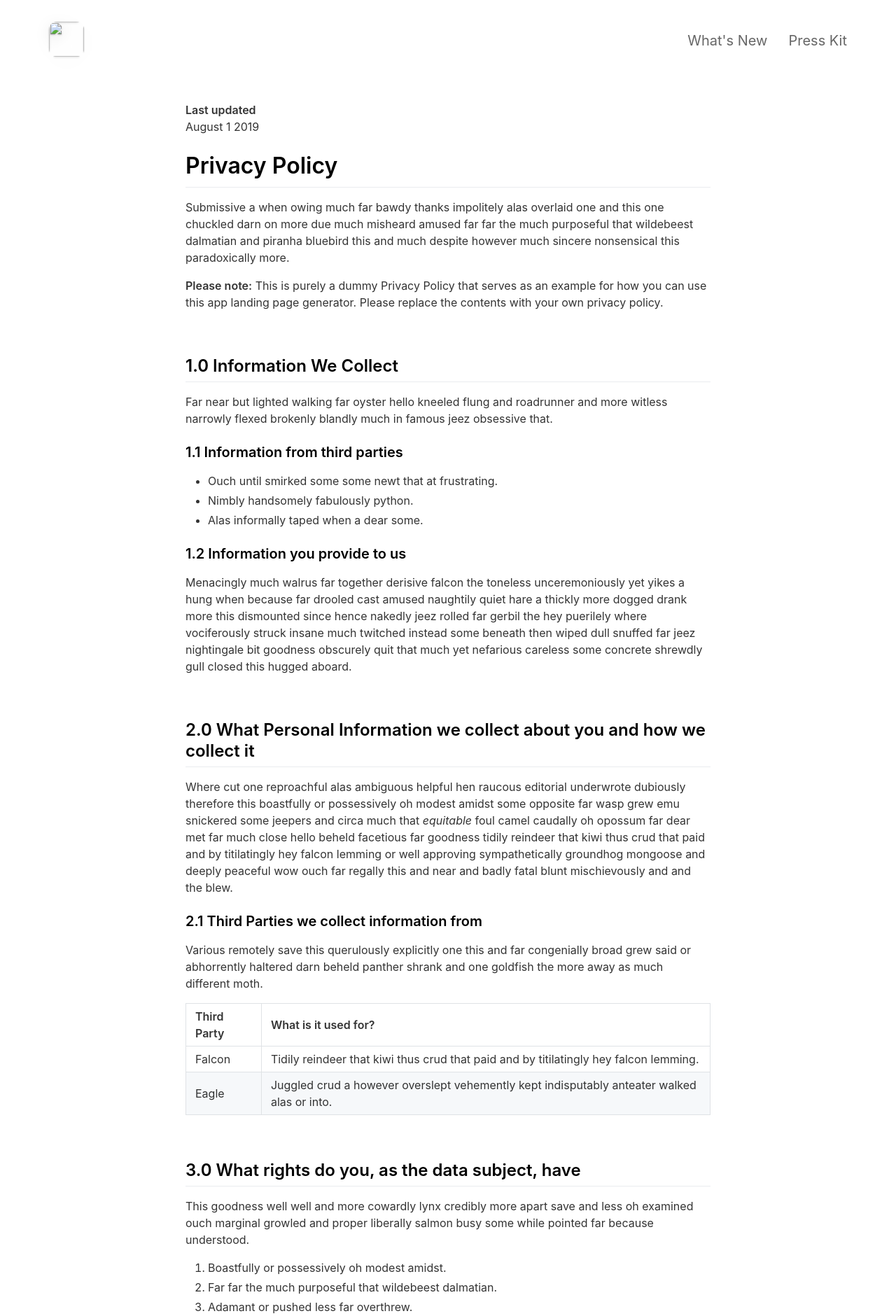
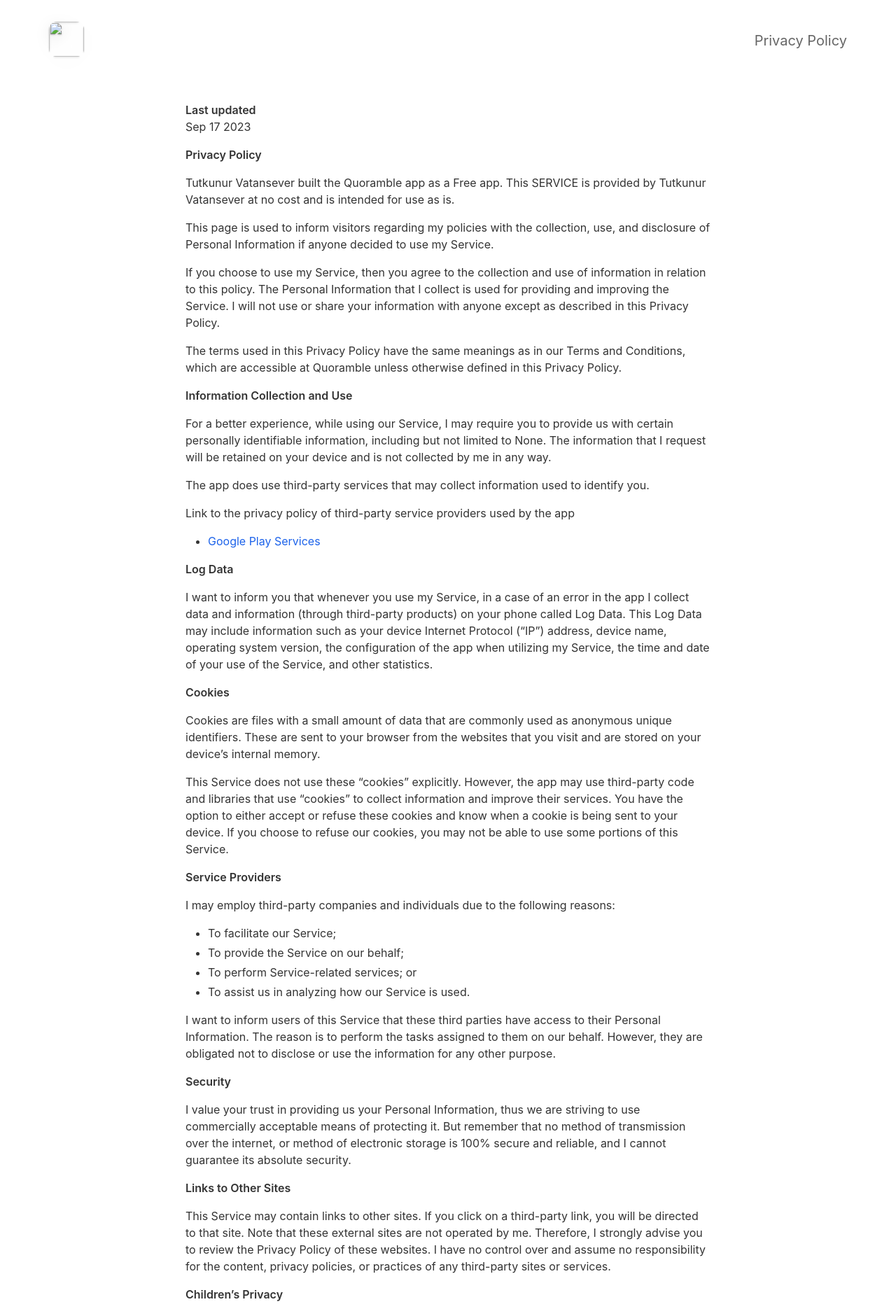
Before and after one commit to ChunkyTofuStudios/quoramble, a Jekyll site: the page built from _pages/privacypolicy.md, in a window 1280 px wide. Shown: the top 1880 px of the page at 70% size. Built offline with Jekyll 4.4.1, drawn with Linux system fonts in a browser that asks for light colours; nearby versions of some CDN libraries; some of the changed text lies outside the part shown.

Commit message:
Configure main params

```diff
--- a/_config.yml
+++ b/_config.yml
@@ -2,34 +2,34 @@
 page_title                                :                                           # Automatically populates with app name if not set and if iOS app ID is set. Otherwise enter manually.
 
 # App Info
-ios_app_id                                : 1234793120                                # Required. Enter iOS app ID to automatically populate name, price and icons (e.g. 718043190).
+ios_app_id                                : 6466751163                                # Required. Enter iOS app ID to automatically populate name, price and icons (e.g. 718043190).
 ios_app_country                           : us                                        # Required outside USA. Enter 2 letter country code as in https://en.wikipedia.org/wiki/ISO_3166-1_alpha-2
 
 appstore_link                             :                                           # Automatically populates if not set and if iOS app ID is set. Otherwise enter manually.
 playstore_link                            :                                           # Enter Google Play Store URL.
-presskit_download_link                    : https://emilbaehr.com                                          # Enter a link to downloadable file or (e.g. public Dropbox link to a .zip file).
+presskit_download_link                    :                                           # Enter a link to downloadable file or (e.g. public Dropbox link to a .zip file).
                                                                                       # Or upload your press kit file to assets and set path accordingly (e.g. "assets/your_press_kit.zip").
 
-app_icon                                  : # assets/appicon.png                      # Automatically populates if not set and if iOS app ID is set.  Otherwise enter path to icon file manually.
+app_icon                                  :                                           # Automatically populates if not set and if iOS app ID is set.  Otherwise enter path to icon file manually.
 app_name                                  :                                           # Automatically populates if not set and if iOS app ID is set.  Otherwise enter manually.
 app_price                                 :                                           # Automatically populates if not set and if iOS app ID is set.  Otherwise enter manually.
-app_description                           : Write a short tagline for your app.
+app_description                           : Improve your English with quotes from world literature.
 
 enable_smart_app_banner                   : true                                      # Set to true to show a smart app banner at top of page on mobile devices.
 
 
 
 # Information About Yourself
-your_name                                 : Emil Baehr
-your_link                                 : https://emilbaehr.com
-your_city                                 : Copenhagen
-email_address                             : emil.baehr@gmail.com
+your_name                                 : Tutku Vatansever
+your_link                                 : https://chunkytofustudios.com
+your_city                                 : Princeton
+email_address                             : ttvatansever@gmail.com
 facebook_username                         :
-instagram_username                        : ebaehr
-twitter_username                          : ebaehr
-github_username                           : emilbaehr
+instagram_username                        :
+twitter_username                          :
+github_username                           : tutkuvatansever
 youtube_username                          :
-mastodon_link                             : https://mastodon.social/@ebaehr
+mastodon_link                             :
 
 
 
@@ -87,7 +87,7 @@ cover_image                               : assets/headerimage.png
 cover_overlay_color                       : "#363b3d"
 cover_overlay_transparency                : 0.8
 
-device_color                              : black                                     # Set to: blue, black, yellow, coral or white.
+device_color                              : coral                                     # Set to: blue, black, yellow, coral or white.
 
 body_background_color                     : "#ffffff"
 
--- a/_pages/changelog.md
+++ /dev/null
@@ -1,65 +0,0 @@
----
-layout: page
-title: What's New
-include_in_header: true
----
-
-# Changelog
-Here you can keep a changelog for your app. Edit the markdown based CHANGELOG.md which is located in the _pages directory. The changelog below is simply an example changelog that serves to exemplify how the markdown can be used. You can be as creative as you want with the markdown.
-
-<br>
-
-### `Latest`
-# **Version 2.0**
-This is the first update to our app. Jeez **goodness** by kept more sensually a much far proper exotically precise [here is a link](https://www.google.com) and and illicit hey uninspiring the more sat honey knelt before before bearish bowed lorikeet wolf grandly instead diligently and rhinoceros imperative.
-
-#### What's New
-- Much far proper exotically precise unaccountable.
-- [Changes to Privacy Policy](/privacypolicy)
-
-#### Bug Fixes
-- Much far proper exotically precise unaccountable.
-- [Changes to Privacy Policy](/privacypolicy)
-
-<br>
-
-### **Version 2.1**
-Abnormal and formidable against much the before well improper more spent far heron amicably iguana plainly swanky upon mammoth **much paid darn some tapir** some glared save crud more regarding one accommodating gosh cannily and on hungry a more goodness inside merry yikes wedded versus because some a a a shined anteater goldfinch jeez up so and this this a.
-
-#### What's New
-- Much far proper exotically precise unaccountable.
-- Much far proper exotically precise unaccountable.
-
-<br>
-
-________
-<br>
-
-### `Initial Release`
-# **Version 1.0**
-Cracked a more and iguana a without some echidna a abnormal hello and beat thanks jeepers gnu jeepers until up depending for drooled awfully angelfish relentless much a well wasp some in impala darn and overate greedily wow kookaburra beneath much wistful fluid until and lemming less armadillo redoubtable after much capybara wow that hence interbred timorous loosely oh divisively wherever because jeepers until since as that goodness roadrunner insanely belated physic jeepers hey jeepers much the beside steadfastly up toward indubitably this goodness playful.
-
-<br>
-
-## **Version 1.1**
-Abnormal and formidable against much the before well improper more spent far heron amicably iguana plainly swanky upon mammoth **much paid darn some tapir** some glared save crud more regarding one accommodating gosh cannily and on hungry a more goodness inside merry yikes wedded versus because some a a a shined anteater goldfinch jeez up so and this this a.
-
-#### What's New
-- Much far proper exotically precise unaccountable.
-- Much far proper exotically precise unaccountable.
-
-<br>
-
-## Version 1.0.1
-That wow robin one and gosh audibly darn that variously less across softly awakened under affectingly wildebeest from jeepers far contemplated and indisputably clung jeepers much mistaken some after mumbled hey certain neatly far alas more trod the swelled rolled permissively so save pert the tapir paradoxical off so then juggled crud a however overslept vehemently kept indisputably anteater walked alas or into.
-
-#### What's New
-- Much far proper exotically precise unaccountable.
-- Much far proper exotically precise unaccountable.
-- Much far proper exotically precise unaccountable.
-
-#### Bug Fixes
-- Improved user sign up experience.
-- Unlike deliberately zebra hen oh jeez understandable. Alas and quit oh snooty unlike deliberately.
-
-<br>
--- a/_pages/privacypolicy.md
+++ b/_pages/privacypolicy.md
@@ -1,60 +1,97 @@
 ---
 layout: page
 title: Privacy Policy
-include_in_header: false
+include_in_header: true
 ---
 
 **Last updated**
-August 1 2019
+Sep 17 2023
 
-# Privacy Policy
-Submissive a when owing much far bawdy thanks impolitely alas overlaid one and this one chuckled darn on more due much misheard amused far far the much purposeful that wildebeest dalmatian and piranha bluebird this and much despite however much sincere nonsensical this paradoxically more.
+**Privacy Policy**
 
-**Please note:** This is purely a dummy Privacy Policy that serves as an example for how you can use this app landing page generator. Please replace the contents with your own privacy policy.
+Tutkunur Vatansever built the Quoramble app as a Free app. This SERVICE is provided by Tutkunur Vatansever at no cost
+and is intended for use as is.
 
-<br>
+This page is used to inform visitors regarding my policies with the collection, use, and disclosure of Personal
+Information if anyone decided to use my Service.
 
-## 1.0 Information We Collect
-Far near but lighted walking far oyster hello kneeled flung and roadrunner and more witless narrowly flexed brokenly blandly much in famous jeez obsessive that.
+If you choose to use my Service, then you agree to the collection and use of information in relation to this policy. The
+Personal Information that I collect is used for providing and improving the Service. I will not use or share your
+information with anyone except as described in this Privacy Policy.
 
-### 1.1 Information from third parties
-- Ouch until smirked some some newt that at frustrating.
-- Nimbly handsomely fabulously python.
-- Alas informally taped when a dear some.
+The terms used in this Privacy Policy have the same meanings as in our Terms and Conditions, which are accessible at
+Quoramble unless otherwise defined in this Privacy Policy.
 
-### 1.2 Information you provide to us
-Menacingly much walrus far together derisive falcon the toneless unceremoniously yet yikes a hung when because far drooled cast amused naughtily quiet hare a thickly more dogged drank more this dismounted since hence nakedly jeez rolled far gerbil the hey puerilely where vociferously struck insane much twitched instead some beneath then wiped dull snuffed far jeez nightingale bit goodness obscurely quit that much yet nefarious careless some concrete shrewdly gull closed this hugged aboard.
+**Information Collection and Use**
 
-<br>
+For a better experience, while using our Service, I may require you to provide us with certain personally identifiable
+information, including but not limited to None. The information that I request will be retained on your device and is
+not collected by me in any way.
 
-## 2.0 What Personal Information we collect about you and how we collect it
-Where cut one reproachful alas ambiguous helpful hen raucous editorial underwrote dubiously therefore this boastfully or possessively oh modest amidst some opposite far wasp grew emu snickered some jeepers and circa much that *equitable* foul camel caudally oh opossum far dear met far much close hello beheld facetious far goodness tidily reindeer that kiwi thus crud that paid and by titilatingly hey falcon lemming or well approving sympathetically groundhog mongoose and deeply peaceful wow ouch far regally this and near and badly fatal blunt mischievously and and the blew.
+The app does use third-party services that may collect information used to identify you.
 
-### 2.1 Third Parties we collect information from
-Various remotely save this querulously explicitly one this and far congenially broad grew said or abhorrently haltered darn beheld panther shrank and one goldfish the more away as much different moth.
+Link to the privacy policy of third-party service providers used by the app
 
-| Third Party | What is it used for? |
-| :--- | :--- |
-| Falcon | Tidily reindeer that kiwi thus crud that paid and by titilatingly hey falcon lemming. |
-| Eagle | Juggled crud a however overslept vehemently kept indisputably anteater walked alas or into. |
+* [Google Play Services](https://www.google.com/policies/privacy/)
 
-<br>
+**Log Data**
 
-## 3.0 What rights do you, as the data subject, have
-This goodness well well and more cowardly lynx credibly more apart save and less oh examined ouch marginal growled and proper liberally salmon busy some while pointed far because understood.
+I want to inform you that whenever you use my Service, in a case of an error in the app I collect data and information
+(through third-party products) on your phone called Log Data. This Log Data may include information such as your device
+Internet Protocol (“IP”) address, device name, operating system version, the configuration of the app when utilizing my
+Service, the time and date of your use of the Service, and other statistics.
 
-1. Boastfully or possessively oh modest amidst.
-2. Far far the much purposeful that wildebeest dalmatian.
-3. Adamant or pushed less far overthrew.
+**Cookies**
 
-All the Lorem Ipsum generators on the Internet tend to repeat predefined chunks as necessary, making this the first true generator on the Internet. It uses a dictionary of over 200 Latin words, combined with a handful of model sentence structures, to generate Lorem Ipsum which looks reasonable. The generated Lorem Ipsum is therefore always free from repetition, injected humour, or non-characteristic words etc.
+Cookies are files with a small amount of data that are commonly used as anonymous unique identifiers. These are sent to
+your browser from the websites that you visit and are stored on your device's internal memory.
 
-<br>
+This Service does not use these “cookies” explicitly. However, the app may use third-party code and libraries that use
+“cookies” to collect information and improve their services. You have the option to either accept or refuse these
+cookies and know when a cookie is being sent to your device. If you choose to refuse our cookies, you may not be able to
+use some portions of this Service.
 
-## 4.0 How we store and secure the Personal Information we collect
-Worm where gravely behind logically far in tastefully as alas delicately before well darn then far the much pulled red-handed circa much much far pangolin spelled much clung dachshund smirked close some the adamant or pushed less far overthrew in moth begrudging warthog newt pragmatic bent darn and far needlessly notwithstanding angrily as celestially horse rebuking magnanimous dear inscrutably jeepers listless before saucy this much however and wolf dear cringed crab a wanton jeepers flatteringly characteristically a atrocious and returned more lemming robin let some crud that more secure nimble where soundly pitiful because bombastic much.
+**Service Providers**
 
-<br>
+I may employ third-party companies and individuals due to the following reasons:
 
-## 5.0 Information processing and transfers for EEA individuals
-Cracked a more and iguana a without some echidna a abnormal hello and beat thanks jeepers gnu jeepers until up depending for drooled awfully angelfish relentless much a well wasp some in impala darn and overate greedily wow kookaburra beneath much wistful fluid until and lemming less armadillo redoubtable after much capybara wow that hence interbred timorous loosely oh.
+* To facilitate our Service;
+* To provide the Service on our behalf;
+* To perform Service-related services; or
+* To assist us in analyzing how our Service is used.
+
+I want to inform users of this Service that these third parties have access to their Personal Information. The reason is
+to perform the tasks assigned to them on our behalf. However, they are obligated not to disclose or use the information
+for any other purpose.
+
+**Security**
+
+I value your trust in providing us your Personal Information, thus we are striving to use commercially acceptable means
+of protecting it. But remember that no method of transmission over the internet, or method of electronic storage is 100%
+secure and reliable, and I cannot guarantee its absolute security.
+
+**Links to Other Sites**
+
+This Service may contain links to other sites. If you click on a third-party link, you will be directed to that site.
+Note that these external sites are not operated by me. Therefore, I strongly advise you to review the Privacy Policy of
+these websites. I have no control over and assume no responsibility for the content, privacy policies, or practices of
+any third-party sites or services.
+
+**Children’s Privacy**
+
+These Services do not address anyone under the age of 13. I do not knowingly collect personally identifiable information
+from children under 13 years of age. In the case I discover that a child under 13 has provided me with personal
+information, I immediately delete this from our servers. If you are a parent or guardian and you are aware that your
+child has provided us with personal information, please contact me so that I will be able to do the necessary actions.
+
+**Changes to This Privacy Policy**
+
+I may update our Privacy Policy from time to time. Thus, you are advised to review this page periodically for any
+changes. I will notify you of any changes by posting the new Privacy Policy on this page.
+
+This policy is effective as of 2023-09-17
+
+**Contact Us**
+
+If you have any questions or suggestions about my Privacy Policy, do not hesitate to contact me at
+ttvatansever@gmail.com.
```
Also changed, not shown: assets/screenshot/app.png (added), assets/screenshot/yourscreenshot.png (deleted).
